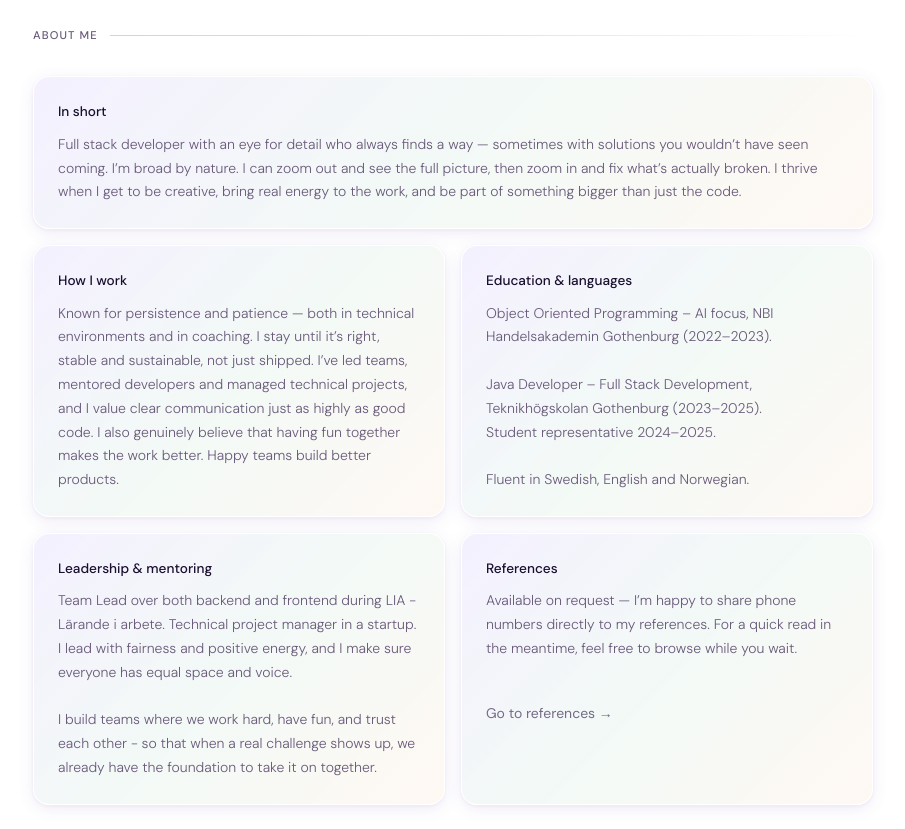
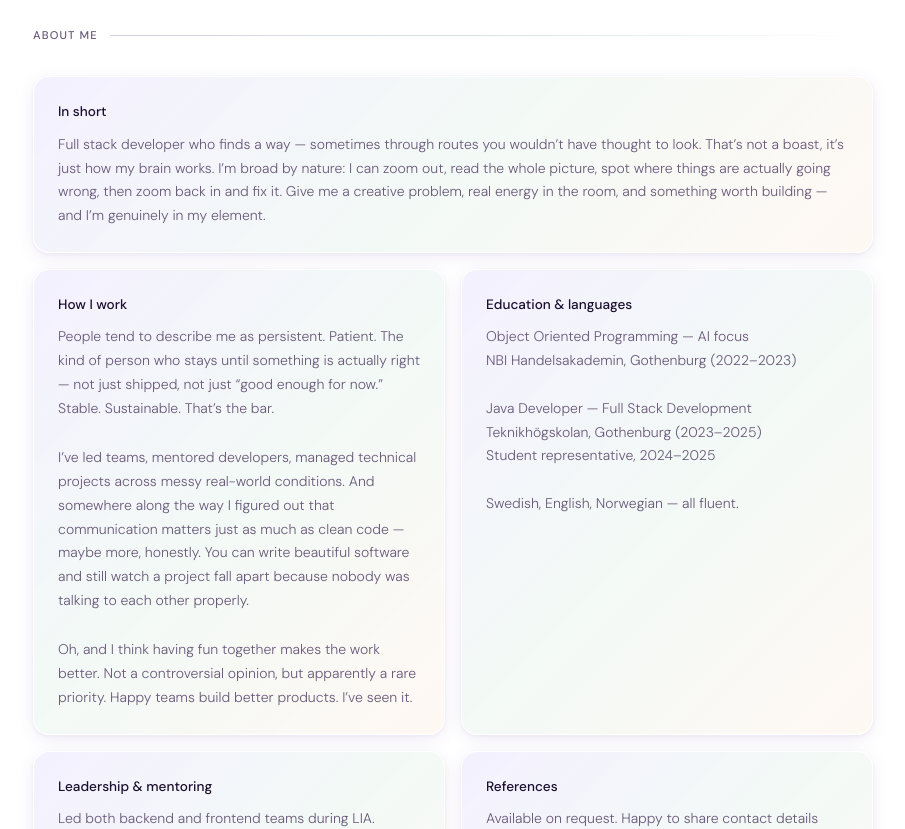
Before and after one commit to hejhejsanne/fullstackdeveloper, a Next.js app in the folder fullstackdeveloper.se/: page / in a window 1280 px wide. Shown: the part 960-1789 px from the top of the page, without its empty margins (187-1092 px from the left). Built offline with nearby package versions, Linux system fonts and the light colour scheme.

Commit message:
fix about

```diff
--- a/fullstackdeveloper.se/src/components/About.tsx
+++ b/fullstackdeveloper.se/src/components/About.tsx
@@ -16,59 +16,78 @@ export default function About() {
         <div className="about-card about-card-wide">
           <div className="about-title">In short</div>
           <p className="about-text">
-            Full stack developer with an eye for detail who always finds a way —
-            sometimes with solutions you wouldn&rsquo;t have seen coming.
-            I&rsquo;m broad by nature. I can zoom out and see the full picture,
-            then zoom in and fix what&rsquo;s actually broken. I thrive when I
-            get to be creative, bring real energy to the work, and be part of
-            something bigger than just the code.
+            Full stack developer who finds a way — sometimes through routes you
+            wouldn&rsquo;t have thought to look. That&rsquo;s not a boast,
+            it&rsquo;s just how my brain works. I&rsquo;m broad by nature: I can
+            zoom out, read the whole picture, spot where things are actually
+            going wrong, then zoom back in and fix it. Give me a creative
+            problem, real energy in the room, and something worth building — and
+            I&rsquo;m genuinely in my element.
           </p>
         </div>
         <div className="about-card">
           <div className="about-title">How I work</div>
           <p className="about-text">
-            Known for persistence and patience — both in technical environments
-            and in coaching. I stay until it&rsquo;s right, stable and
-            sustainable, not just shipped. I&rsquo;ve led teams, mentored
-            developers and managed technical projects, and I value clear
-            communication just as highly as good code. I also genuinely believe
-            that having fun together makes the work better. Happy teams build
-            better products.
+            People tend to describe me as persistent. Patient. The kind of
+            person who stays until something is actually right — not just
+            shipped, not just &ldquo;good enough for now.&rdquo; Stable.
+            Sustainable. That&rsquo;s the bar.
+          </p>
+          <br />
+          <p className="about-text">
+            I&rsquo;ve led teams, mentored developers, managed technical
+            projects across messy real-world conditions. And somewhere along the
+            way I figured out that communication matters just as much as clean
+            code — maybe more, honestly. You can write beautiful software and
+            still watch a project fall apart because nobody was talking to each
+            other properly.
+          </p>
+          <br />
+          <p className="about-text">
+            Oh, and I think having fun together makes the work better. Not a
+            controversial opinion, but apparently a rare priority. Happy teams
+            build better products. I&rsquo;ve seen it.
           </p>
         </div>
         <div className="about-card">
-          <div className="about-title">Education & languages</div>
+          <div className="about-title">Education &amp; languages</div>
           <p className="about-text">
-            Object Oriented Programming – AI focus, NBI Handelsakademin
-            Gothenburg (2022–2023).
+            Object Oriented Programming — AI focus
+            <br />
+            NBI Handelsakademin, Gothenburg (2022–2023)
             <br />
             <br />
-            Java Developer – Full Stack Development, Teknikhögskolan Gothenburg
-            (2023–2025). <br />
-            Student representative 2024–2025.
+            Java Developer — Full Stack Development
+            <br />
+            Teknikhögskolan, Gothenburg (2023–2025)
+            <br />
+            Student representative, 2024–2025
             <br />
             <br />
-            Fluent in Swedish, English and Norwegian.
+            Swedish, English, Norwegian — all fluent.
           </p>
         </div>
         <div className="about-card">
-          <div className="about-title">Leadership & mentoring</div>
+          <div className="about-title">Leadership &amp; mentoring</div>
           <p className="about-text">
-            Team Lead over both backend and frontend during LIA - Lärande i
-            arbete. Technical project manager in a startup. I lead with fairness
-            and positive energy, and I make sure everyone has equal space and
-            voice. <br />
-            <br />I build teams where we work hard, have fun, and trust each
-            other - so that when a real challenge shows up, we already have the
-            foundation to take it on together.
+            Led both backend and frontend teams during LIA. Stepped into a
+            technical project manager role at a startup and figured it out as
+            the stakes got real. I lead with fairness — everyone gets equal
+            space, equal voice, no exceptions.
+          </p>
+          <br />
+          <p className="about-text">
+            What I&rsquo;m actually trying to build, every time, is a team that
+            works hard and genuinely trusts each other. Because when something
+            difficult shows up — and it always does — that foundation is
+            everything.
           </p>
         </div>
         <div className="about-card">
           <div className="about-title">References</div>
           <p className="about-text">
-            Available on request — I&rsquo;m happy to share phone numbers
-            directly to my references. For a quick read in the meantime, feel
-            free to browse while you wait.
+            Available on request. Happy to share contact details directly. In
+            the meantime, feel free to browse what&rsquo;s already there.
           </p>
           <br />
           <a href="#references" className="about-link">
--- a/fullstackdeveloper.se/src/styles/components/about.css
+++ b/fullstackdeveloper.se/src/styles/components/about.css
@@ -64,6 +64,7 @@
   display: inline-block;
   margin-top: 1rem;
   font-size: 0.875rem;
+  font-weight: 600;
   color: var(--color-muted);
   transition:
     color 0.2s,
```
